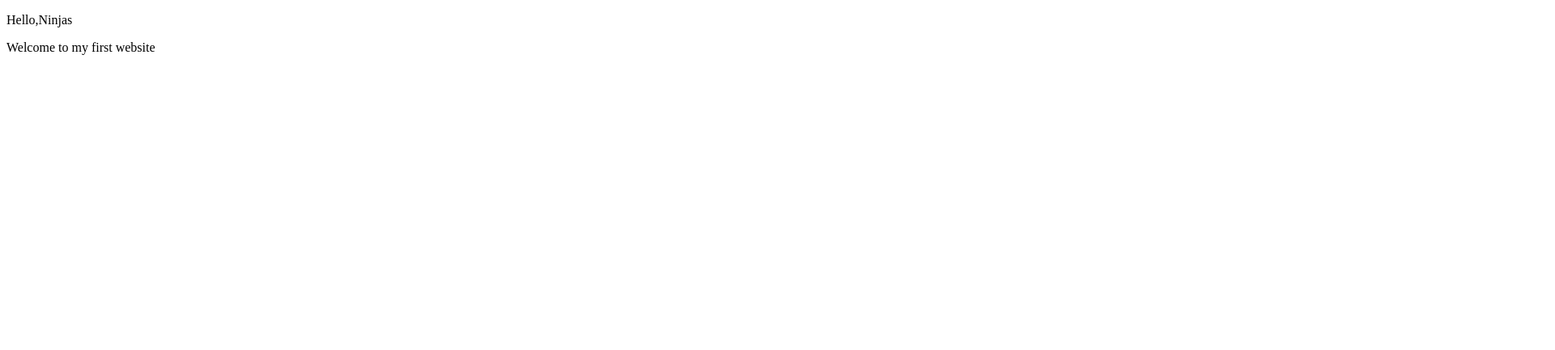
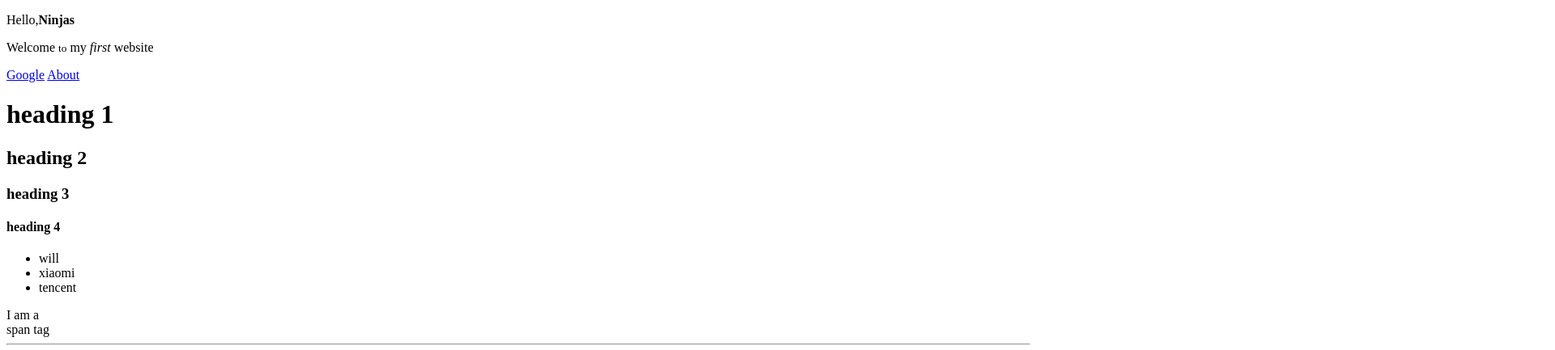
Before and after one commit to xiudou401/hc, a plain HTML site: page index.html in a window 1280 px wide. Shown: the top 433 px of the page at 81% size, 1920 px wide, since content can reach past the window. Drawn offline with Linux system fonts and the light colour scheme.

Commit message:
html basic

```diff
--- a/index.html
+++ b/index.html
@@ -6,7 +6,37 @@
     <title>Learning HTML</title>
   </head>
   <body>
-    <p>Hello,Ninjas</p>
-    <p>Welcome to my first website</p>
+    <div>
+      <p>Hello,<strong>Ninjas</strong></p>
+      <p>Welcome <small>to</small> my <em>first</em> website</p>
+      <a href="https://www.google.com">Google</a>
+      <a href="./about.html">About</a>
+    </div>
+
+    <div>
+      <h1>heading 1</h1>
+      <h2>heading 2</h2>
+      <h3>heading 3</h3>
+      <h4>heading 4</h4>
+    </div>
+    <div>
+      <ul>
+        <li>will</li>
+        <li>xiaomi</li>
+        <li>tencent</li>
+      </ul>
+    </div>
+
+    <span
+      >I am a <br />
+      span tag</span
+    >
+    <hr />
+    <img src="img/tencentlogo.png" alt="tencent img" />
+    <blockquote cite="http://www.oscarwildesite.com">
+      We are all in the gutter, but some of us are looking at the stars
+    </blockquote>
+    <!--xiaomi-->
+    <p style="color: orange">style me:</p>
   </body>
 </html>
```
Also changed, not shown: about.html (added, +11 -0 lines), img/tencentlogo.png (added).
